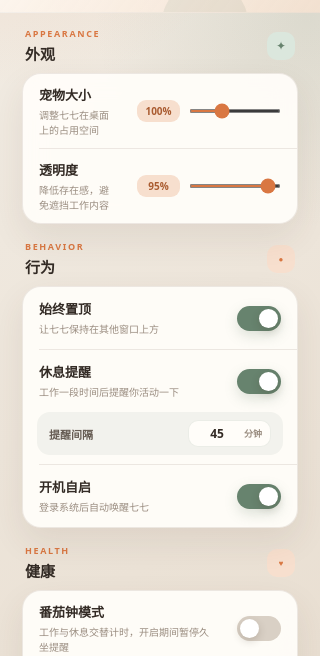
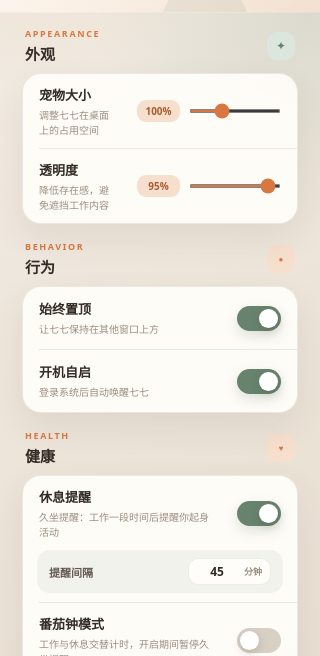
Before and after one commit to fengjiayes88/table-pet, an Electron app: page src/renderer/settings.html in a window 320 px wide. Shown: the part 188-844 px from the top of the page. Drawn offline with Linux system fonts and the light colour scheme; no server answers.

Commit message:
feat: 休息提醒归入健康栏并加单实例锁
- 久坐提醒从「行为」移入「健康」区块首位，喝水/眼操间隔标签区分
- 主进程加 requestSingleInstanceLock：旧实例共存会以旧字段集
  覆写 settings.json（新字段丢失、开关回弹），二次启动改为唤起
  已有实例

```diff
--- a/src/renderer/settings.html
+++ b/src/renderer/settings.html
@@ -89,27 +89,6 @@
 
           <div class="setting-row compact-row">
             <div class="setting-copy">
-              <label for="reminder-enabled">休息提醒</label>
-              <p>工作一段时间后提醒你活动一下</p>
-            </div>
-            <label class="switch" aria-label="休息提醒">
-              <input type="checkbox" id="reminder-enabled" checked>
-              <span class="switch-track"><span class="switch-thumb"></span></span>
-            </label>
-          </div>
-
-          <div class="sub-setting" id="interval-group">
-            <label for="reminder-interval">提醒间隔</label>
-            <div class="number-control">
-              <input type="number" id="reminder-interval" min="1" max="999" step="1" value="45">
-              <span>分钟</span>
-            </div>
-          </div>
-
-          <div class="divider"></div>
-
-          <div class="setting-row compact-row">
-            <div class="setting-copy">
               <label for="autolaunch">开机自启</label>
               <p>登录系统后自动唤醒七七</p>
             </div>
@@ -131,6 +110,27 @@
         </div>
 
         <div class="panel behavior-panel">
+          <div class="setting-row compact-row">
+            <div class="setting-copy">
+              <label for="reminder-enabled">休息提醒</label>
+              <p>久坐提醒：工作一段时间后提醒你起身活动</p>
+            </div>
+            <label class="switch" aria-label="休息提醒">
+              <input type="checkbox" id="reminder-enabled" checked>
+              <span class="switch-track"><span class="switch-thumb"></span></span>
+            </label>
+          </div>
+
+          <div class="sub-setting" id="interval-group">
+            <label for="reminder-interval">提醒间隔</label>
+            <div class="number-control">
+              <input type="number" id="reminder-interval" min="1" max="999" step="1" value="45">
+              <span>分钟</span>
+            </div>
+          </div>
+
+          <div class="divider"></div>
+
           <div class="setting-row compact-row">
             <div class="setting-copy">
               <label for="pomodoro-enabled">番茄钟模式</label>
@@ -172,7 +172,7 @@
           </div>
 
           <div class="sub-setting" id="drink-interval-group">
-            <label for="drink-interval">提醒间隔</label>
+            <label for="drink-interval">喝水间隔</label>
             <div class="number-control">
               <input type="number" id="drink-interval" min="5" max="999" step="1" value="60">
               <span>分钟</span>
@@ -193,7 +193,7 @@
           </div>
 
           <div class="sub-setting" id="eye-interval-group">
-            <label for="eye-interval">提醒间隔</label>
+            <label for="eye-interval">眼操间隔</label>
             <div class="number-control">
               <input type="number" id="eye-interval" min="5" max="999" step="1" value="45">
               <span>分钟</span>
```
Also changed, not shown: src/main.js (+13 -1 lines), qa/settings-preview.png.
